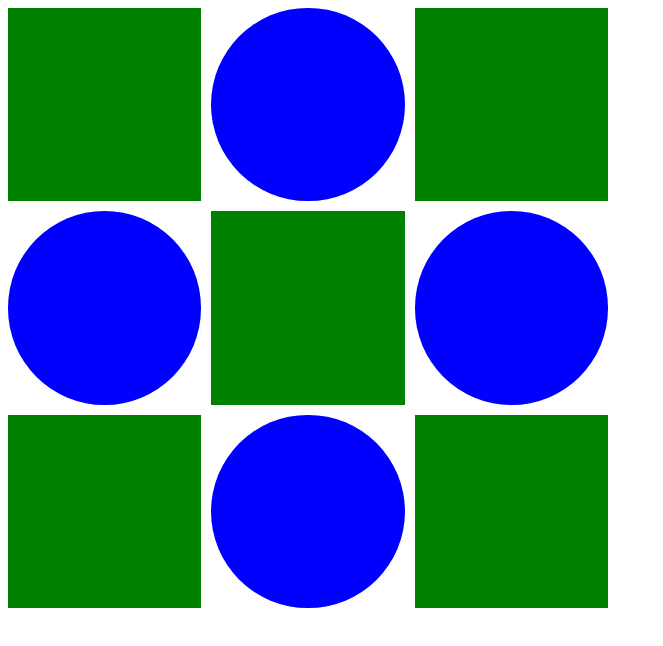
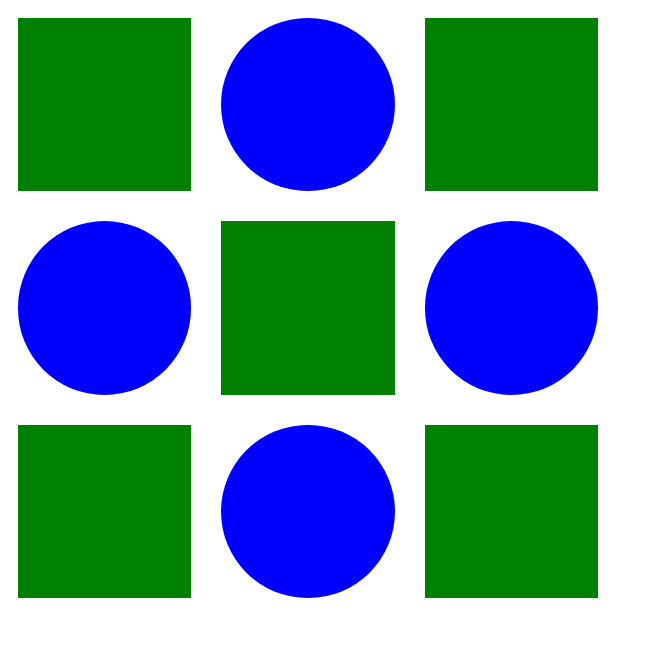
Before and after one commit to keshav7662/Squares-and-Circles---SME-Intern---Coding-Questions---q1v6gyj4tbap, a plain HTML site: page index.html in a window 1280 px wide. Shown: the whole page, without its empty margins (0-663 px from the left). Drawn offline with Linux system fonts and the light colour scheme.

Commit message:
some fixes

```diff
--- a/styles.css
+++ b/styles.css
@@ -9,8 +9,8 @@
 }
 
 .inner-square, .circle {
-  width: 100%;
-  height: 100%;
+  margin: 10px;
+  box-sizing: border-box;
 }
 
 .inner-square {
@@ -19,5 +19,5 @@
 
 .circle {
   background-color: blue;
-  border-radius: 100%;
+  border-radius: 50%; /* Makes the element a circle */
 }
```
